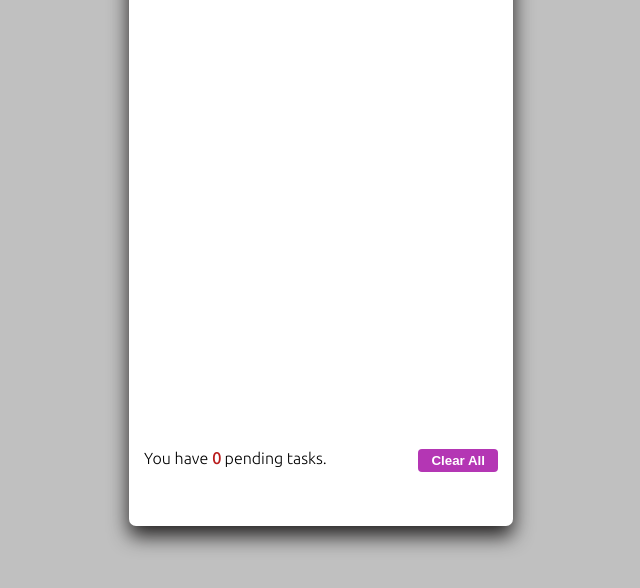
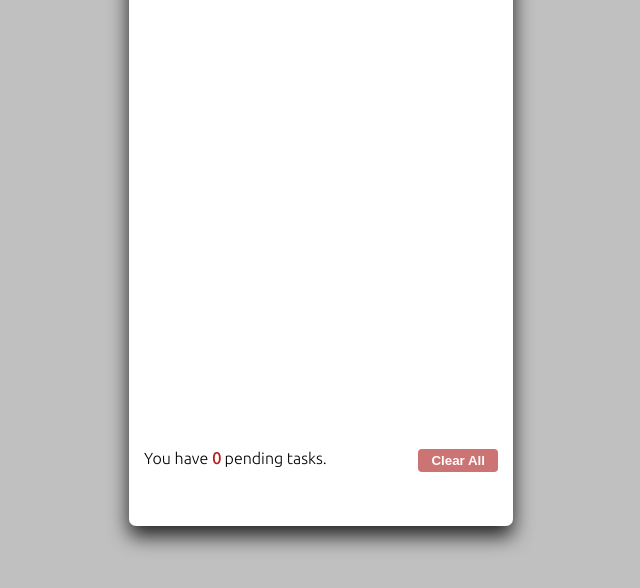
Before and after one commit to arunmahara/todo-app, a plain HTML site: page index.html in a window 1280 px wide. Shown: the part 186-774 px from the top of the page, without its empty margins (319-959 px from the left). Drawn offline with Linux system fonts and the light colour scheme.

Commit message:
changed color of clear btn

```diff
--- a/style.css
+++ b/style.css
@@ -90,7 +90,7 @@ li span:hover{
 }
 #clear{
     padding: 4px 13px;
-    background-color: rgb(180, 54, 180);
+    background-color:  rgb(204, 115, 115);;
     border: none;
     border-radius: 4px;
     color: white;
@@ -98,7 +98,6 @@ li span:hover{
     transition: .5s;
 }
 #clear:hover{
-    background-color: #7209b7;
     width: 90px;
     height: 25px;
 }
```
